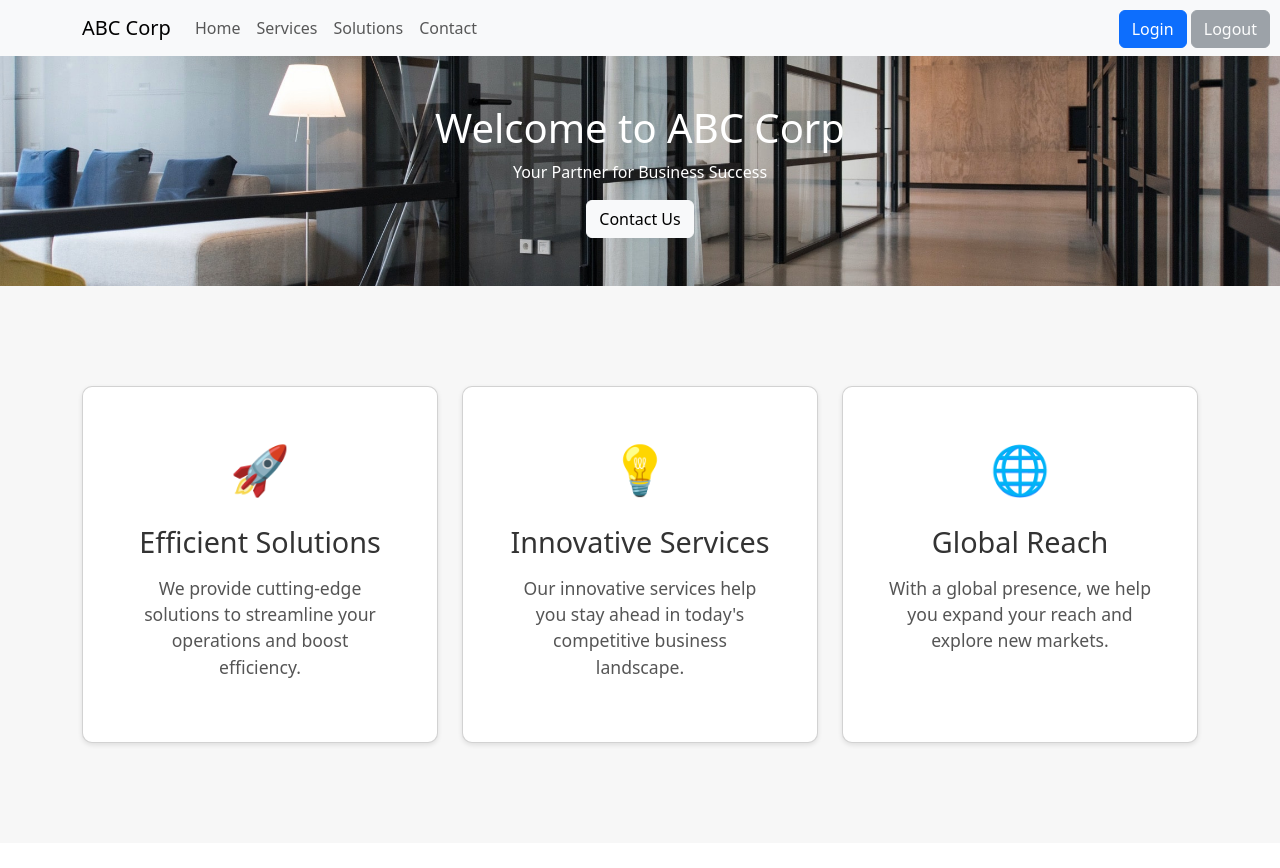
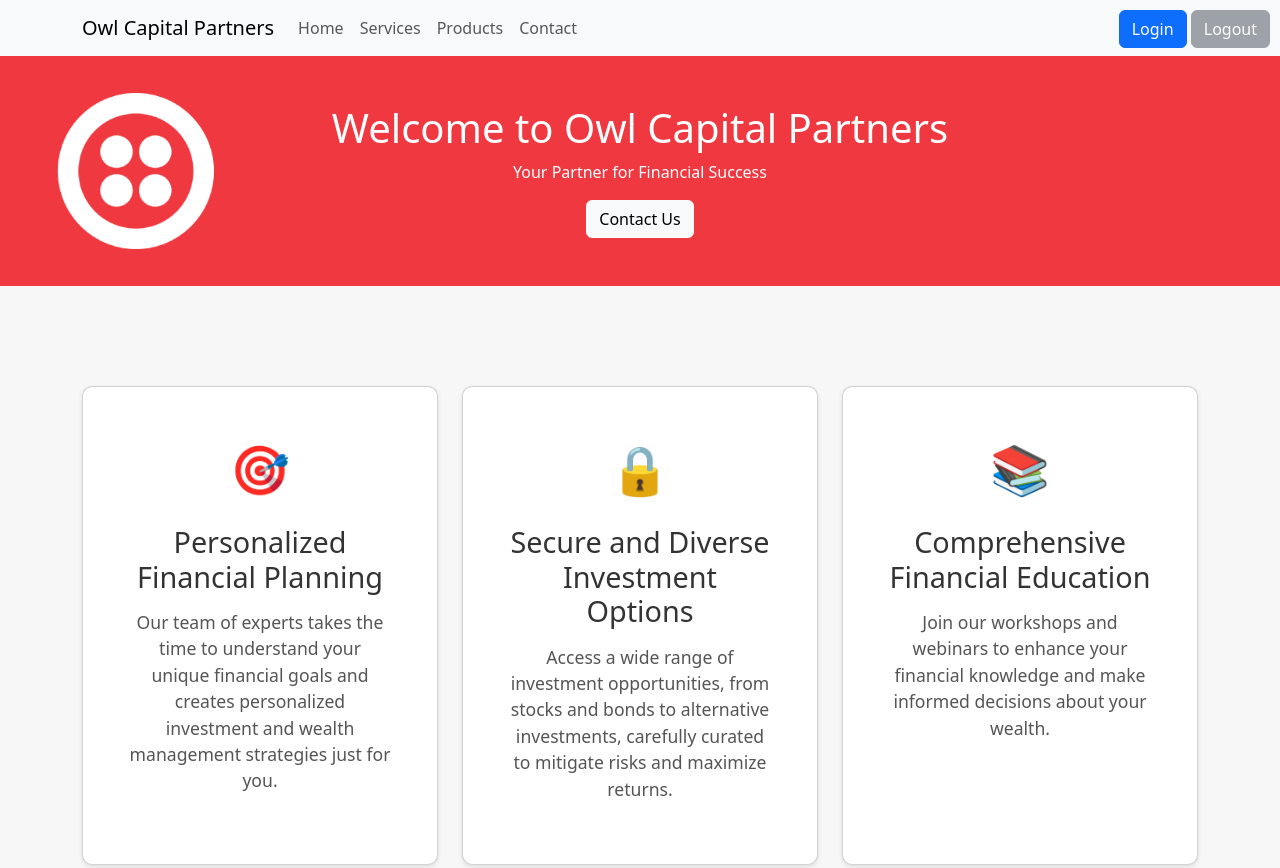
Before and after one commit to segment-solutions-eng/b2b-slothchat, a plain HTML site: page index.html in a window 1280 px wide. Shown: the top 868 px of the page. Drawn offline with nearby package versions, Linux system fonts and the light colour scheme; a script that the page names is missing; a small style sheet from the web is missing.

Commit message:
updating branding for financial

```diff
--- a/custom.css
+++ b/custom.css
@@ -1,9 +1,9 @@
 /* Add this CSS to customize the background image */
-.bg-image {
+/* .bg-image {
     background-image: url('banner.jpeg');
     background-size: cover;
     background-position: center;
-}
+} */
 
 /* Custom styles for the features section */
 .features {
--- a/index.html
+++ b/index.html
@@ -3,7 +3,7 @@
 <head>
     <meta charset="UTF-8">
     <meta name="viewport" content="width=device-width, initial-scale=1.0">
-    <title>ABC Corp - Demo</title>
+    <title>Owl Capital Partners - Demo</title>
 
     <!-- Link to Bootstrap CSS -->
     <link href="https://cdn.jsdelivr.net/npm/bootstrap@5.3.1/dist/css/bootstrap.min.css" rel="stylesheet">
@@ -15,7 +15,6 @@
     <!-- Include Highlight -->
     <link rel="stylesheet" href="https://cdn.jsdelivr.net/gh/highlightjs/cdn-release@11.8.0/build/styles/a11y-dark.min.css">
     <script src="https://cdn.jsdelivr.net/gh/highlightjs/cdn-release@11.8.0/build/highlight.min.js"></script>
-
 
 
     <!-- Custom CSS -->
@@ -34,7 +33,7 @@
     <header class="bg-light">
         <nav class="navbar navbar-expand-lg navbar-light bg-light">
             <div class="container">
-                <a class="navbar-brand" href="#">ABC Corp</a>
+                <a class="navbar-brand" href="#">Owl Capital Partners</a>
                 <button class="navbar-toggler" type="button" data-bs-toggle="collapse" data-bs-target="#navbarNav"
                         aria-controls="navbarNav" aria-expanded="false" aria-label="Toggle navigation">
                     <span class="navbar-toggler-icon"></span>
@@ -48,7 +47,7 @@
                             <a id="servicesLink" class="nav-link" href="#">Services</a>
                         </li>
                         <li class="nav-item">
-                            <a id="solutionsLink" class="nav-link" href="#">Solutions</a>
+                            <a id="solutionsLink" class="nav-link" href="#">Products</a>
                         </li>
                         <li class="nav-item">
                             <a id="contactLink" class="nav-link" href="#">Contact</a>
@@ -64,10 +63,10 @@
     </header>
 
     <!-- Hero Section -->
-    <section class="hero bg-image text-white text-center py-5">
+    <section class="hero text-white text-center py-5" style="background-image: url('banner2.png'); background-size: cover; background-position: center;">
         <div class="container">
-            <h1>Welcome to ABC Corp</h1>
-            <p>Your Partner for Business Success</p>
+            <h1>Welcome to Owl Capital Partners</h1>
+            <p>Your Partner for Financial Success</p>
             <a href="#" class="btn btn-light" data-bs-toggle="modal" data-bs-target="#contactUsModal">Contact Us</a>
         </div>
     </section>
@@ -161,27 +160,27 @@
                 <div class="col-md-4">
                     <div class="feature card h-100">
                         <div class="card-body d-flex flex-column align-items-stretch h-100">
-                            <div class="feature-icon">🚀</div>
-                            <h2 class="feature-title">Efficient Solutions</h2>
-                            <p class="feature-description">We provide cutting-edge solutions to streamline your operations and boost efficiency.</p>
+                            <div class="feature-icon">🎯</div>
+                            <h2 class="feature-title">Personalized Financial Planning</h2>
+                            <p class="feature-description">Our team of experts takes the time to understand your unique financial goals and creates personalized investment and wealth management strategies just for you.</p>
                         </div>
                     </div>
                 </div>
                 <div class="col-md-4">
                     <div class="feature card h-100">
                         <div class="card-body d-flex flex-column align-items-stretch h-100">
-                            <div class="feature-icon">💡</div>
-                            <h2 class="feature-title">Innovative Services</h2>
-                            <p class="feature-description">Our innovative services help you stay ahead in today's competitive business landscape.</p>
+                            <div class="feature-icon">🔒</div>
+                            <h2 class="feature-title">Secure and Diverse Investment Options</h2>
+                            <p class="feature-description">Access a wide range of investment opportunities, from stocks and bonds to alternative investments, carefully curated to mitigate risks and maximize returns.</p>
                         </div>
                     </div>
                 </div>
                 <div class="col-md-4">
                     <div class="feature card h-100">
                         <div class="card-body d-flex flex-column align-items-stretch h-100">
-                            <div class="feature-icon">🌐</div>
-                            <h2 class="feature-title">Global Reach</h2>
-                            <p class="feature-description">With a global presence, we help you expand your reach and explore new markets.</p>
+                            <div class="feature-icon">📚</div>
+                            <h2 class="feature-title">Comprehensive Financial Education</h2>
+                            <p class="feature-description">Join our workshops and webinars to enhance your financial knowledge and make informed decisions about your wealth.</p>
                         </div>
                     </div>
                 </div>
```
Also changed, not shown: banner2.png (added).
